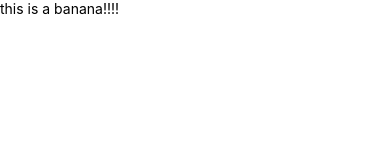
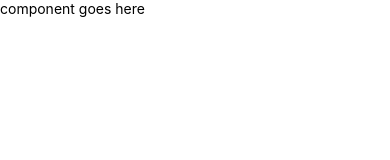
Before and after one commit to wongshington/BGB-ReactNative, a React Native app: screen / in a window 390 px wide. Shown: the top 160 px of the page. Built offline with nearby package versions, Linux system fonts and the light colour scheme.

Commit message:
organize frontend

```diff
--- a/App.js
+++ b/App.js
@@ -1,22 +1,11 @@
 import { StatusBar } from "expo-status-bar";
 import React from "react";
-import { Text, View } from "react-native";
-import { styles } from "./styles"
-import {Provider} from 'react-redux'
-import Store from "./app/store/store"
-import { fetchAllNotes } from "./app/actions/note_actions"
-const store = Store()
+import Store from "./app/store/store";
+import Root from "./app/components/root"
 
 export default function App() {
-  window.store = store
-  window.fetchAllNotes = fetchAllNotes()
+  const store = Store();
   return (
-      <Provider store={store}>
-        <View>
-          <Text>
-            this is a banana!!!!
-          </Text>
-        </View>
-      </Provider>
+      <Root store={store}></Root>
     );
-}
+};
--- /dev/null
+++ b/app/components/app.jsx
@@ -0,0 +1,17 @@
+import React from "react";
+import { Text, View } from "react-native";
+import { styles } from "../../styles";
+import { Route,Switch } from 'react-router-dom';
+
+const App = () => {
+
+  return(
+      <View>
+        <Text>
+          component goes here
+        </Text>
+      </View>
+  )
+};
+
+export default App;
--- /dev/null
+++ b/app/components/root.jsx
@@ -0,0 +1,16 @@
+import React from "react";
+import { HashRouter } from 'react-router-dom';
+import App from "./app";
+import { Provider } from 'react-redux';
+
+const Root = ({store}) => {
+  return(
+    <Provider store={store}>
+        <HashRouter>
+          <App></App>
+        </HashRouter>
+      </Provider>
+  )
+};
+
+export default Root;
--- a/package.json
+++ b/package.json
@@ -8,6 +8,7 @@
     "eject": "expo eject"
   },
   "dependencies": {
+    "escape-html": "^1.0.3",
     "expo": "~39.0.2",
     "expo-status-bar": "~1.0.2",
     "react": "16.13.1",
@@ -15,6 +16,7 @@
     "react-native": "https://github.com/expo/react-native/archive/sdk-39.0.3.tar.gz",
     "react-native-web": "~0.13.12",
     "react-redux": "^7.2.1",
+    "react-router-dom": "^5.2.0",
     "redux": "^4.0.5",
     "redux-thunk": "^2.3.0"
   },
```
Also changed, not shown: 2 other files (tests, documents, lock files or other folders).
